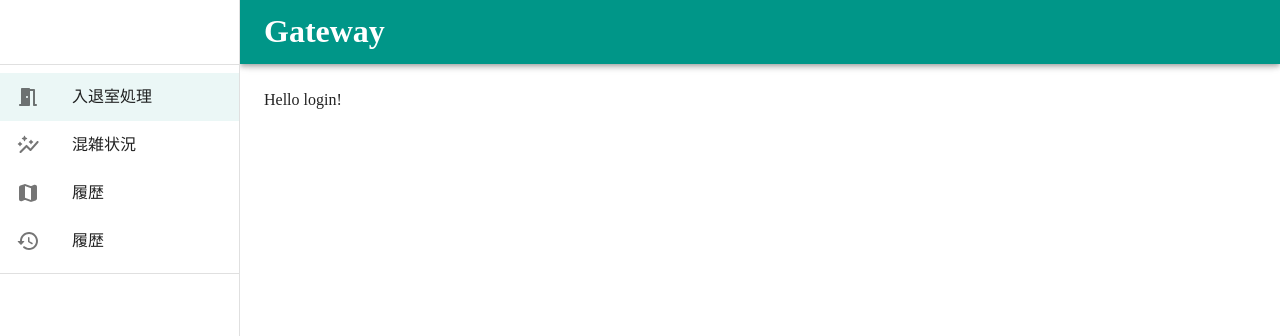
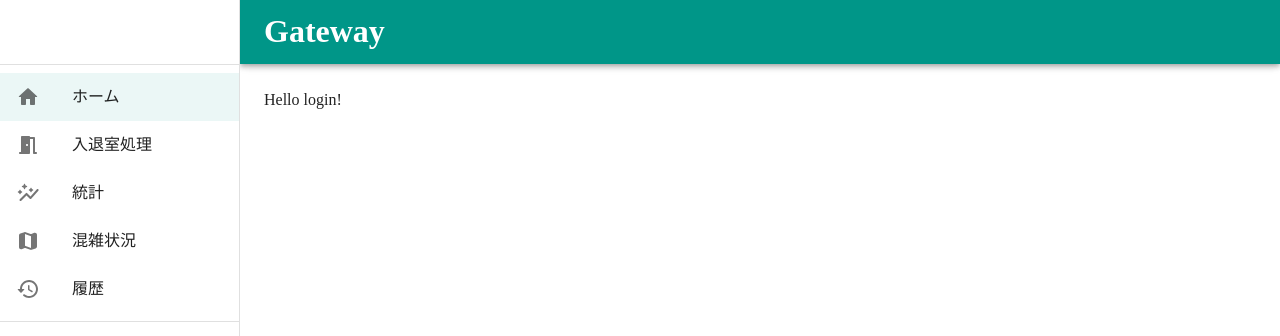
Before and after one commit to newt239/gateway-front, a React (Create React App) app: page /login in a window 1280 px wide. Shown: the top 336 px of the page. Built offline with nearby package versions, Linux system fonts and the light colour scheme.

Commit message:
fix: texts and icons at bottomNav and drawer

```diff
--- a/src/components/ui/pc/Drawer.tsx
+++ b/src/components/ui/pc/Drawer.tsx
@@ -11,7 +11,7 @@ import Divider from '@mui/material/Divider';
 import ListItemButton from '@mui/material/ListItemButton';
 import ListItemIcon from '@mui/material/ListItemIcon';
 import ListItemText from '@mui/material/ListItemText';
-import SvgIcon from '@mui/material/SvgIcon';
+import HomeRoundedIcon from '@mui/icons-material/HomeRounded';
 import MeetingRoomRoundedIcon from '@mui/icons-material/MeetingRoomRounded';
 import AutoGraphRoundedIcon from '@mui/icons-material/AutoGraphRounded';
 import MapRoundedIcon from '@mui/icons-material/MapRounded';
@@ -60,21 +60,26 @@ const DrawerLeft = () => {
                 <Divider />
                 <List>
                     <ListItemButton selected={selectedIndex === 0}
-                        onClick={(event) => handleListItemClick(event, 0, 'operate')}>
+                        onClick={(event) => handleListItemClick(event, 0, '')}>
+                        <ListItemIcon><HomeRoundedIcon /></ListItemIcon>
+                        <ListItemText primary='ホーム' />
+                    </ListItemButton>
+                    <ListItemButton selected={selectedIndex === 1}
+                        onClick={(event) => handleListItemClick(event, 1, 'operate')}>
                         <ListItemIcon><MeetingRoomRoundedIcon /></ListItemIcon>
                         <ListItemText primary='入退室処理' />
                     </ListItemButton>
-                    <ListItemButton selected={selectedIndex === 1}
-                        onClick={(event) => handleListItemClick(event, 1, 'chart')}>
+                    <ListItemButton selected={selectedIndex === 2}
+                        onClick={(event) => handleListItemClick(event, 2, 'chart')}>
                         <ListItemIcon><AutoGraphRoundedIcon /></ListItemIcon>
+                        <ListItemText primary='統計' />
+                    </ListItemButton>
+                    <ListItemButton selected={selectedIndex === 3}
+                        onClick={(event) => handleListItemClick(event, 3, 'crowd')}>
+                        <ListItemIcon><MapRoundedIcon /></ListItemIcon>
                         <ListItemText primary='混雑状況' />
                     </ListItemButton>
-                    <ListItemButton selected={selectedIndex === 2}
-                        onClick={(event) => handleListItemClick(event, 2, 'crowd')}>
-                        <ListItemIcon><MapRoundedIcon /></ListItemIcon>
-                        <ListItemText primary='履歴' />
-                    </ListItemButton>
-                    <ListItemButton selected={selectedIndex === 3}
+                    <ListItemButton selected={selectedIndex === 4}
                         onClick={(event) => handleListItemClick(event, 4, 'history')}>
                         <ListItemIcon><HistoryRoundedIcon /></ListItemIcon>
                         <ListItemText primary='履歴' />
--- a/src/components/ui/sm/BottomNav.tsx
+++ b/src/components/ui/sm/BottomNav.tsx
@@ -4,8 +4,8 @@ import BottomNavigation from '@mui/material/BottomNavigation';
 import BottomNavigationAction from '@mui/material/BottomNavigationAction';
 import Box from '@mui/material/Box';
 import Paper from '@mui/material/Paper';
-import RestoreIcon from '@mui/icons-material/Restore';
-import FavoriteIcon from '@mui/icons-material/Favorite';
+import HomeRoundedIcon from '@mui/icons-material/HomeRounded';
+import MeetingRoomRoundedIcon from '@mui/icons-material/MeetingRoomRounded';
 
 import Body from '../../page/Body';
 
@@ -27,8 +27,8 @@ const SimpleBottomNavigation = () => {
                     value={value}
                     onChange={handleChange}
                 >
-                    <BottomNavigationAction label="Home" value="" icon={<RestoreIcon />} />
-                    <BottomNavigationAction label="Operate" value="operate" icon={<FavoriteIcon />} />
+                    <BottomNavigationAction label="ホーム" value="" icon={<HomeRoundedIcon />} />
+                    <BottomNavigationAction label="入退室処理" value="operate" icon={<MeetingRoomRoundedIcon />} />
                 </BottomNavigation>
             </Paper>
         </div>
```
